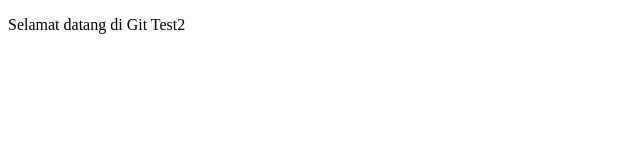
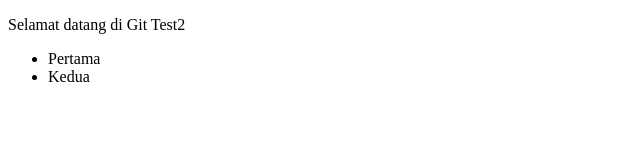
Before and after one commit to Rafael2060/wpu-git-test-2, a plain HTML site: page index.html in a window 1280 px wide. Shown: the whole page, without its empty margins (0-640 px from the left). Drawn offline with Linux system fonts and the light colour scheme.

Commit message:
Menambahkan list

```diff
--- a/index.html
+++ b/index.html
@@ -5,6 +5,10 @@
     <meta name="viewport" content="width=device-width, initial-scale=1.0">
     <title>Coba Git 2</title>
     <p>Selamat datang di Git Test2</p>
+    <ul>
+        <li>Pertama</li>
+        <li>Kedua</li>
+    </ul>
 </head>
 <body>
 
```
